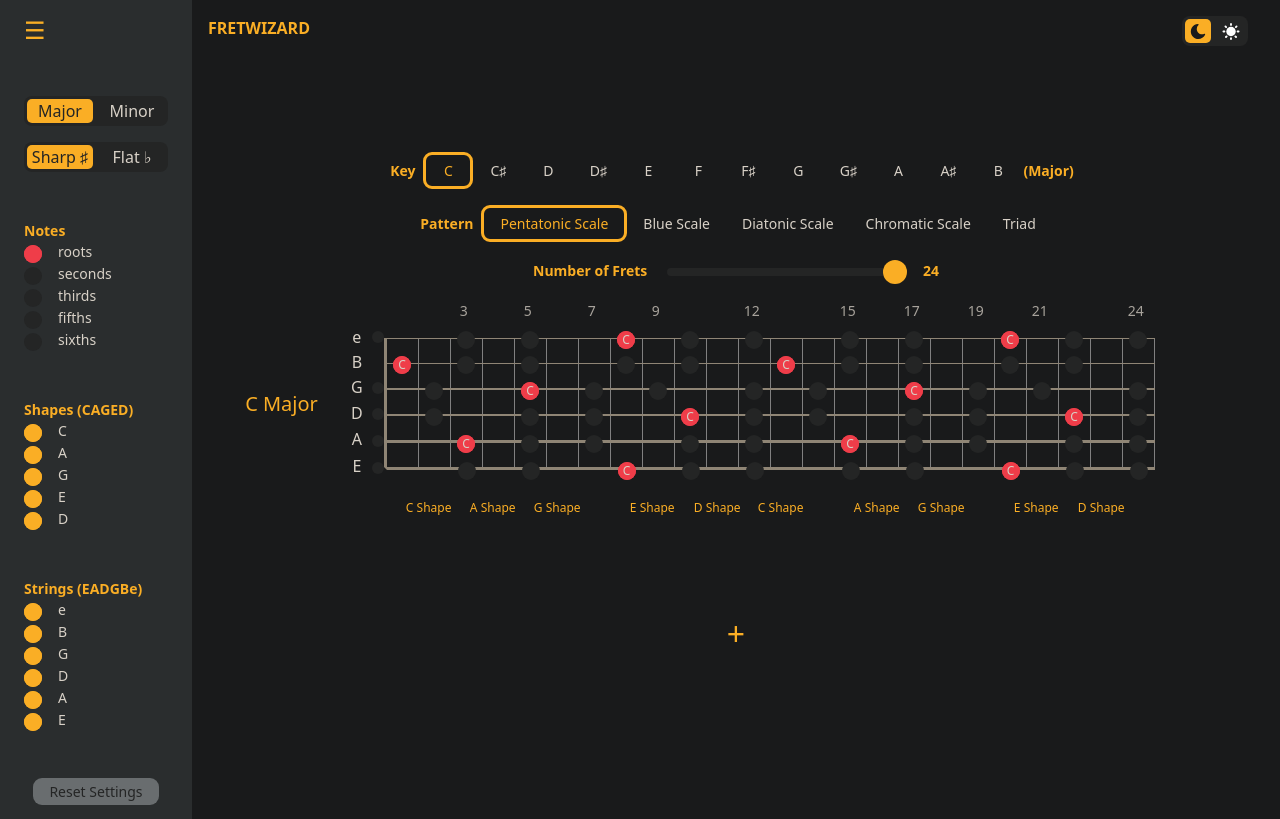
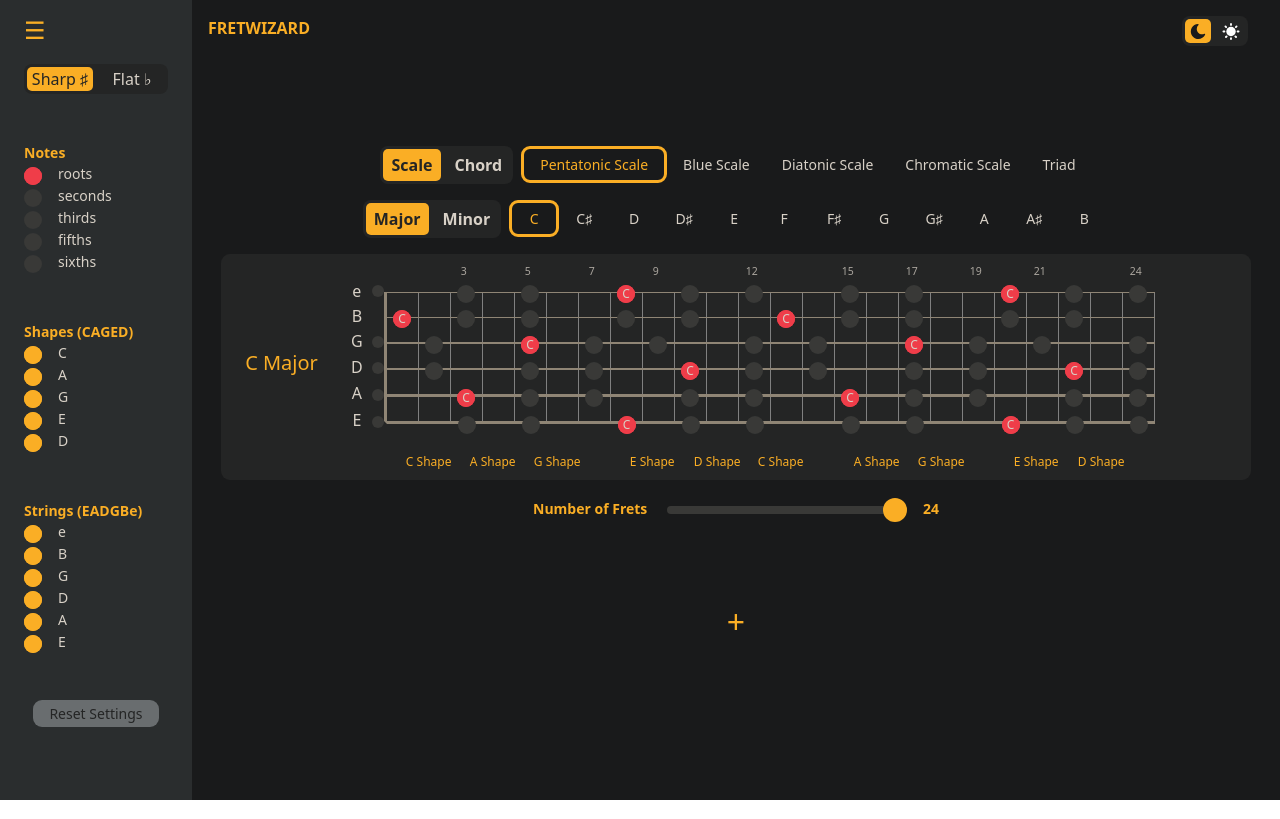
Before and after one commit to DevJhom/fret-wizard, a Vue app: page / in a window 1280 px wide. Built offline with nearby package versions, Linux system fonts and the light colour scheme.

Commit message:
adjust styling after adding chords

```diff
--- a/src/assets/scss/main.scss
+++ b/src/assets/scss/main.scss
@@ -71,7 +71,7 @@ button:focus-visible {
   color: #d8d1c7;
   background-color: #191a1b;
   --sidebar-background-color: #2a2d2e;
-  --note-background-color: #242525;
+  --note-background-color: #393937;
   --switch-input-background-color: #242525;
   --reset-settings-background-color: #696d6f;
 }
--- a/src/components/MainPage.vue
+++ b/src/components/MainPage.vue
@@ -22,6 +22,8 @@ interface FretboardRenderer extends FretboardData {
     B: string[];
     e: string[];
 }
+
+const setup = ref<string>("Scale");
 
 const fretboards = ref<FretboardRenderer[]>([]);
 const currentFretboardIndex = ref<number>(0);
@@ -283,28 +285,23 @@ onMounted(async () => {
             :id="`fretboard-${index}`"
         >
             <div v-if="index == currentFretboardIndex && isEditing == true">
-                <!-- Key Selector -->
-                <div class="d-flex justify-content-center align-items-center mb-3">
-                    <span class="me-2 text-yellow fw-bold">
-                        Key
-                    </span>
-                    <div v-for="(key, index) in allKeys" :key="key" class="d-inline-block custom-radio">
-                        <label class="d-flex flex-column">
-                            <input type="radio" name="keys" v-model="currentKey" :value="allKeys[index]" @change="onChangeCurrentKey()">
-                                <span class="label"> {{ key }} </span>
+                <div class="selector-wrapper mb-3">
+                    <!-- Setup Selector -->
+                    <div class="switch-setup switch-radio me-2 fw-bold">
+                        <label>
+                            <input type="radio" name="setup" value="Scale" v-model="setup" @change="() => {}">
+                                <div class="label px-2 py-1">Scale</div>
+                            </input>
+                        </label>
+
+                        <label>
+                            <input type="radio" name="setup" value="Chord" v-model="setup" @change="() => {}">
+                                <div class="label px-2 py-1">Chord</div>
                             </input>
                         </label>
                     </div>
-                    <span class="me-2 text-yellow fw-bold">
-                        ({{ fretboard.currentTonality }})
-                    </span>
-                </div>
 
-                <!-- Pattern Selector -->
-                <div class="d-flex justify-content-center align-items-center mb-3">
-                    <span class="me-2 text-yellow fw-bold">
-                        Pattern
-                    </span>
+                    <!-- Pattern Selector -->
                     <div v-for="(scale, index) in allPatterns" :key="scale" class="d-inline-block custom-radio">
                         <label class="d-flex flex-column">
                             <input type="radio" name="scales" v-model="currentPattern" :value="allPatterns[index]" @change="onChangeCurrentPattern()">
@@ -314,19 +311,34 @@ onMounted(async () => {
                     </div>
                 </div>
 
-                <!-- Fret Amount Selector -->
-                <div class="mb-3">
-                    <span class="me-3 text-yellow fw-bold">
-                        Number of Frets
-                    </span>
-                    <input type="range" min="12" max="24" step="1" v-model.number="fretAmount" @change="onChangeFretAmount()">
-                    <span class="ms-3 text-yellow fw-bold">
-                        {{ fretAmount }}
-                    </span>
+                <div class="selector-wrapper mb-3">
+                    <!-- Tonality -->
+                    <div class="switch-tonality switch-radio me-2 fw-bold">
+                        <label>
+                            <input type="radio" name="tonality" :value="Tonality.MAJOR" v-model="currentTonality" @change="patternStore.toggleSidebarStatus(); patternStore.toggleTonalityStatus()">
+                                <div class="label px-2 py-1"> Major </div>
+                            </input>
+                        </label>
+
+                        <label>
+                            <input type="radio" name="tonality" :value="Tonality.MINOR" v-model="currentTonality" @change="patternStore.toggleSidebarStatus(); patternStore.toggleTonalityStatus()">
+                                <div class="label px-2 py-1"> Minor </div>
+                            </input>
+                        </label>
+                    </div>
+
+                    <!-- Key Selector -->
+                    <div v-for="(key, index) in allKeys" :key="key" class="d-inline-block custom-radio">
+                        <label class="d-flex flex-column">
+                            <input type="radio" name="keys" v-model="currentKey" :value="allKeys[index]" @change="onChangeCurrentKey()">
+                                <span class="label"> {{ key }} </span>
+                            </input>
+                        </label>
+                    </div>
                 </div>
             </div>
 
-            <div class="d-flex">
+            <div class="my-fretboard">
                 <h5 class="d-flex align-items-center text-yellow mx-4">
                     {{ fretboard.currentKey }} {{ fretboard.currentTonality }}
                 </h5>
@@ -361,6 +373,17 @@ onMounted(async () => {
             >
                 <Done/>
             </div>
+
+            <!-- Fret Amount Selector -->
+            <div v-if="index == currentFretboardIndex && isEditing == true" class="mt-3">
+                <span class="me-3 text-yellow fw-bold">
+                    Number of Frets
+                </span>
+                <input type="range" min="12" max="24" step="1" v-model.number="fretAmount" @change="onChangeFretAmount()">
+                <span class="ms-3 text-yellow fw-bold">
+                    {{ fretAmount }}
+                </span>
+            </div>
         </div>
 
         <h2 @click="addCurrentFretboard" class="text-yellow"> + </h2>
@@ -390,6 +413,13 @@ onMounted(async () => {
     padding: 1rem;
 }
 
+.my-fretboard {
+    display: flex;
+    padding: 0.5rem 0;
+    background-color: $black;
+    border-radius: 9px;
+}
+
 .action-icon {
     display: flex;
     align-items: center;
@@ -407,6 +437,18 @@ onMounted(async () => {
     position: absolute;
     top: -14px;
     right: -14px;
+}
+
+.selector-wrapper {
+    position: relative;
+    display: flex;
+    justify-content: center;
+    align-items: center;
+}
+
+.switch-setup, .switch-tonality {
+    display: flex;
+    left: 0;
 }
 
 .custom-radio {
--- a/src/components/MyFretboard.vue
+++ b/src/components/MyFretboard.vue
@@ -165,7 +165,8 @@ const fretIndicator = new Array(24);
 <style scoped lang="scss">
 .fret-indicator {
     min-width: 2rem;
-    height: 40px;
+    height: 30px;
+    font-size: 12px;
 }
 
 .string-name {
--- a/src/components/SideBar.vue
+++ b/src/components/SideBar.vue
@@ -2,10 +2,10 @@
 import { ref } from 'vue';
 import { usePatternStore } from '@/stores/usePatternStore';
 import { storeToRefs } from 'pinia';
-import { Tonality, Accidental, Degree } from '@data/constants';
+import { Accidental, Degree } from '@data/constants';
 
 const patternStore = usePatternStore();
-const { currentTonality, currentAccidental, currentHighlightNotes, currentCAGED, currentStrings } = storeToRefs(patternStore);
+const { currentAccidental, currentHighlightNotes, currentCAGED, currentStrings } = storeToRefs(patternStore);
 
 const { roots, minorSeconds, seconds, minorThirds, thirds, fourths, tritones, fifths, minorSixths, sixths, minorSevenths, sevenths } = Degree;
 
@@ -23,21 +23,6 @@ const toggleSidebar = () => {
         <div class="hamburger text-start" @click="toggleSidebar()">☰</div>
         <Transition name="fade">
             <div v-show="isCollapsed">
-                <!-- Tonality -->
-                <div class="d-flex mt-5 switch-radio">
-                    <label>
-                        <input type="radio" name="tonality" :value="Tonality.MAJOR" v-model="currentTonality" @change="patternStore.toggleSidebarStatus(); patternStore.toggleTonalityStatus()">
-                            <div class="label"> Major </div>
-                        </input>
-                    </label>
-
-                    <label>
-                        <input type="radio" name="tonality" :value="Tonality.MINOR" v-model="currentTonality" @change="patternStore.toggleSidebarStatus(); patternStore.toggleTonalityStatus()">
-                            <div class="label"> Minor </div>
-                        </input>
-                    </label>
-                </div>
-
                 <!-- Accidental -->
                 <div class="d-flex mt-3 switch-radio">
                     <label>
@@ -198,7 +183,7 @@ const toggleSidebar = () => {
 
 .highlightNotes-filter .checkbox__checkmark {
     margin-top: 4px !important;
-    background-color: $black;
+    background-color: var(--note-background-color);
     cursor: pointer;
 }
 
```
